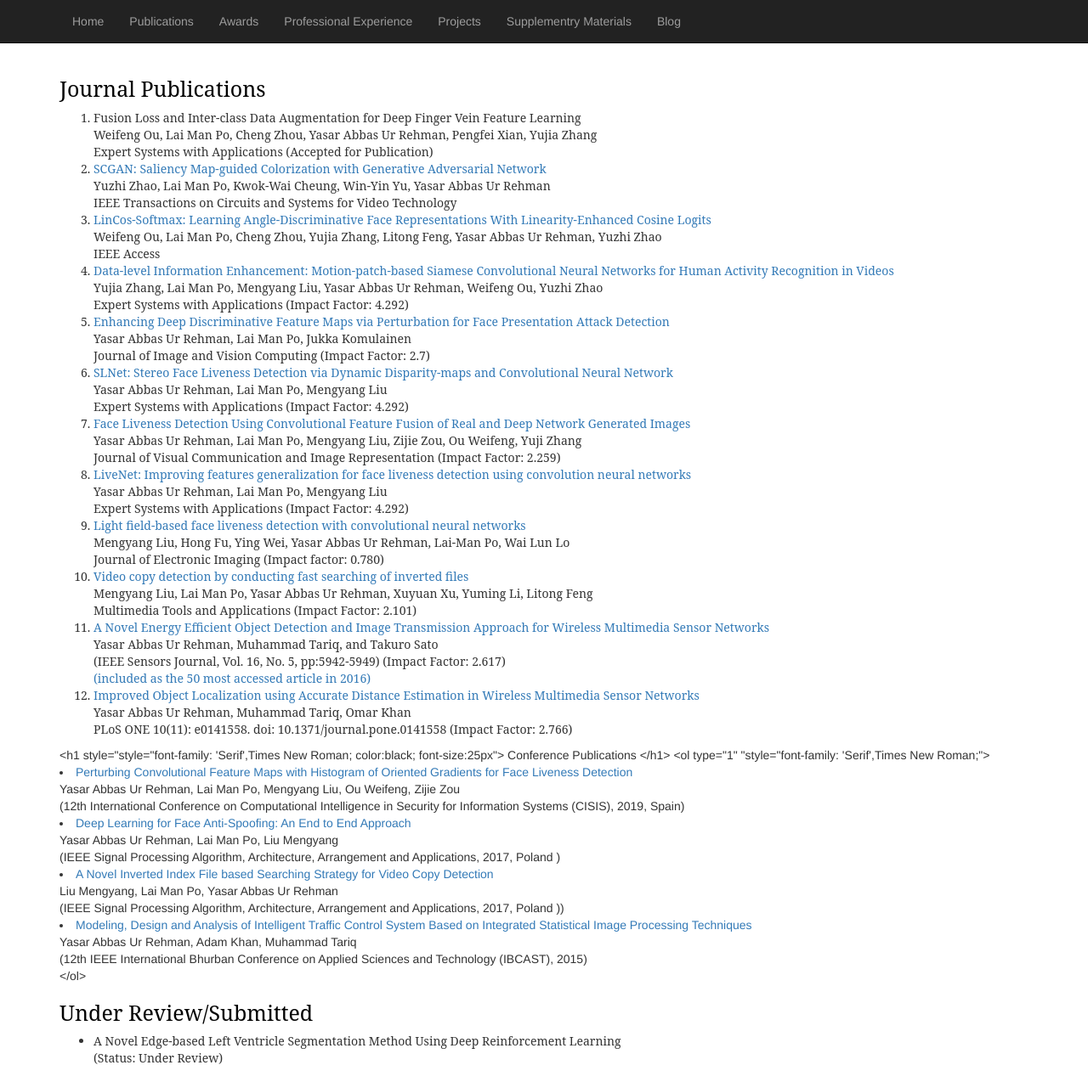
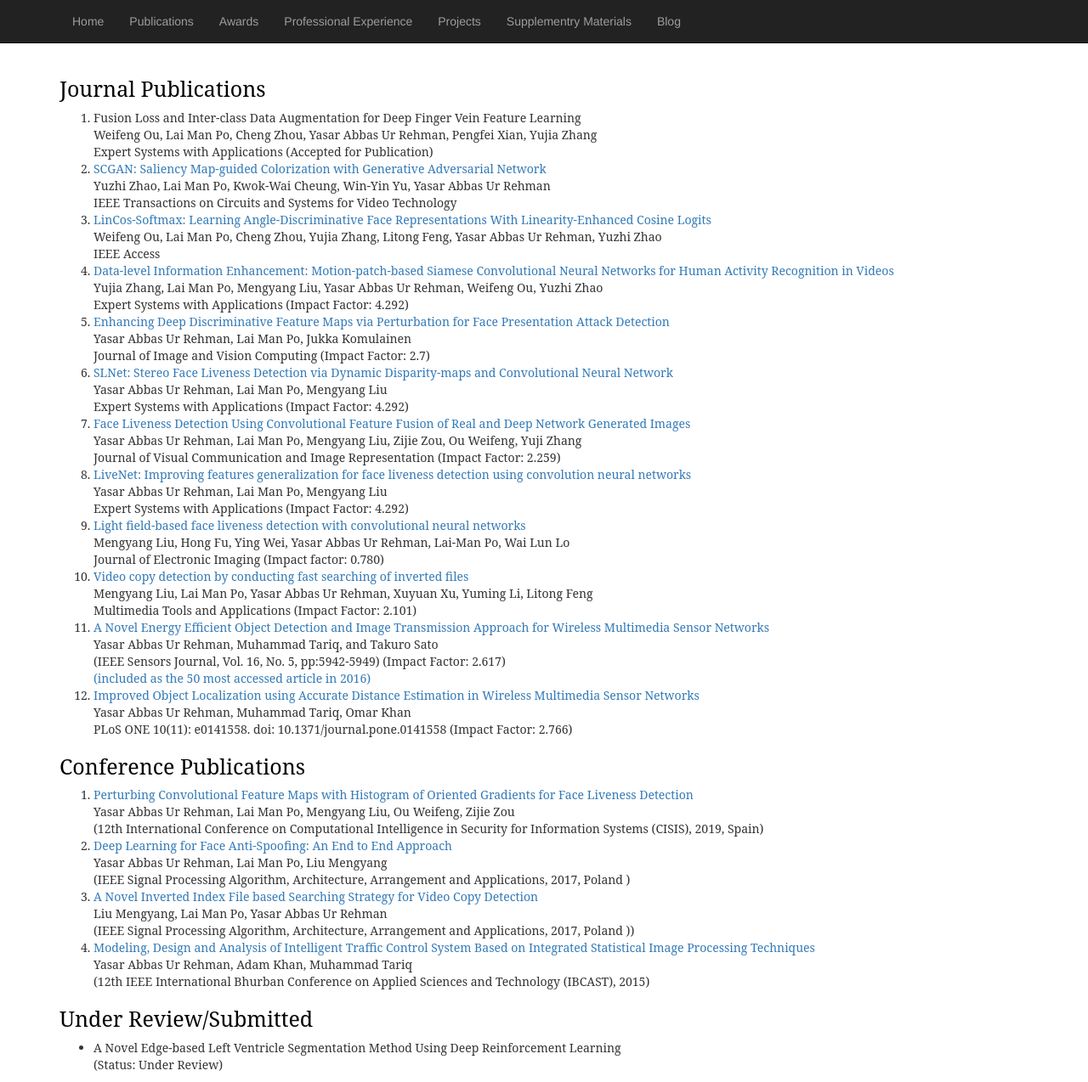
Before and after one commit to yasar-rehman/yasar, a Jekyll site: the page built from publications.md, in a window 1280 px wide. Shown: the whole page at 85% size. Built offline with Jekyll 4.4.1, drawn with Linux system fonts in a browser that asks for light colours; some web fonts are replaced; our own code applies the rules of GitHub Pages for plain Markdown files.

Commit message:
Update publications.md

```diff
--- a/publications.md
+++ b/publications.md
@@ -69,9 +69,9 @@ PLoS ONE 10(11): e0141558. doi: 10.1371/journal.pone.0141558 (Impact Factor: 2.7
 
 </ol>
 
-<h1 style="style="font-family: 'Serif',Times New Roman; color:black; font-size:25px"> Conference Publications </h1>
+<h1 style="font-family: 'Serif',Times New Roman; color:black; font-size:25px"> Conference Publications </h1>
 
-<ol type="1" "style="font-family: 'Serif',Times New Roman;">
+<ol type="1" style="font-family: 'Serif',Times New Roman;">
 <li><a href="https://link.springer.com/chapter/10.1007/978-3-030-20005-3_1">
 Perturbing Convolutional Feature Maps with Histogram of Oriented Gradients for Face Liveness Detection
 </a> <br>
```
